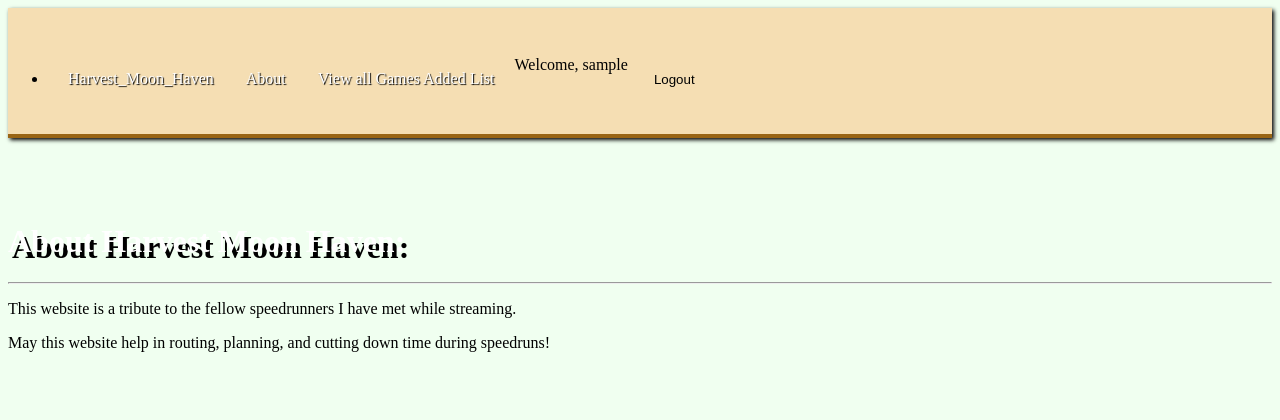
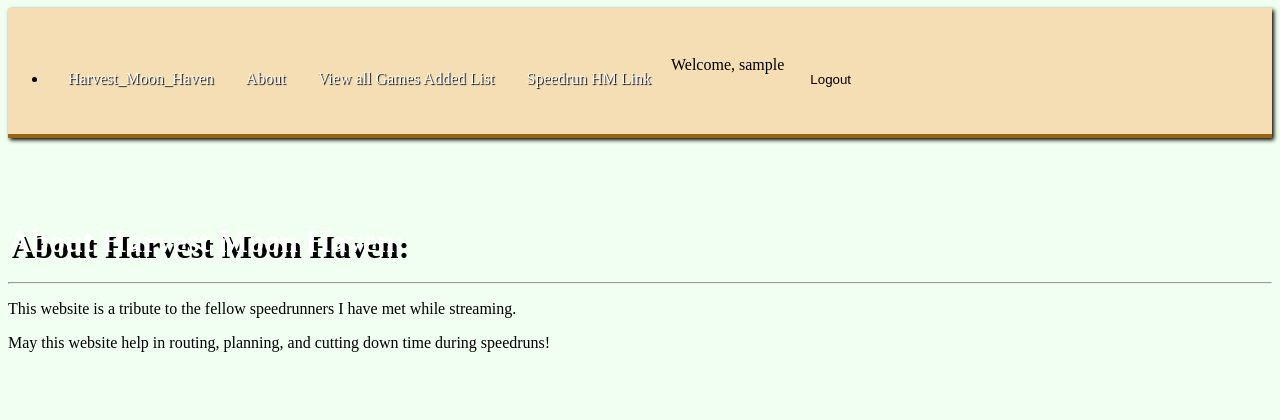
Before and after one commit to xkawixgirlx/harvest_moon_haven, a Django app: page /about/ in a window 1280 px wide. Shown: the top 420 px of the page. Run offline with Django 5.2, Linux system fonts and the light colour scheme; the visitor is signed in with stand-in values (Sample User, id 1).

Commit message:
add Speedrun.com link to Navbar

```diff
--- a/main_app/templates/base.html
+++ b/main_app/templates/base.html
@@ -19,6 +19,7 @@
                   <li><a href="{% url 'about' %}">About</a></li>
                   {% if user.is_authenticated %}
                   <li><a href="{% url 'index' %}">View all Games Added List</a></li>
+                  <li><a href="https://www.speedrun.com/series/hm/games">Speedrun HM Link</a></li>
                   <li>&nbsp;Welcome, {{ user }}&nbsp;</li>
                   <li>
                     <a href="#">
```
